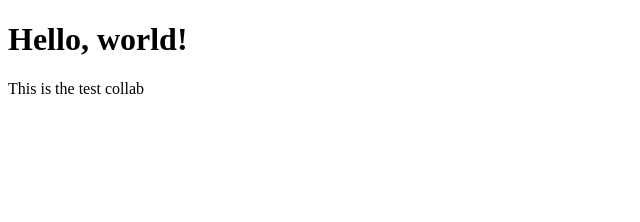
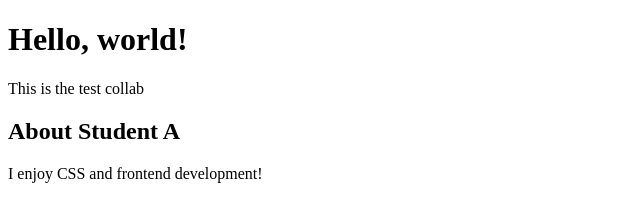
Before and after one commit to yoo-hec/collab-webpage, a plain HTML site: page index.html in a window 1280 px wide. Shown: the whole page, without its empty margins (0-640 px from the left). Drawn offline with Linux system fonts and the light colour scheme.

Commit message:
Add Student A section

```diff
--- a/index.html
+++ b/index.html
@@ -6,5 +6,12 @@
 <body>
   <h1>Hello, world!</h1>
   <p>This is the test collab</p>
+
+<!-- Student A Section -->
+<section>
+  <h2>About Student A</h2>
+  <p>I enjoy CSS and frontend development!</p>
+</section>
+
 </body>
 </html>
```
